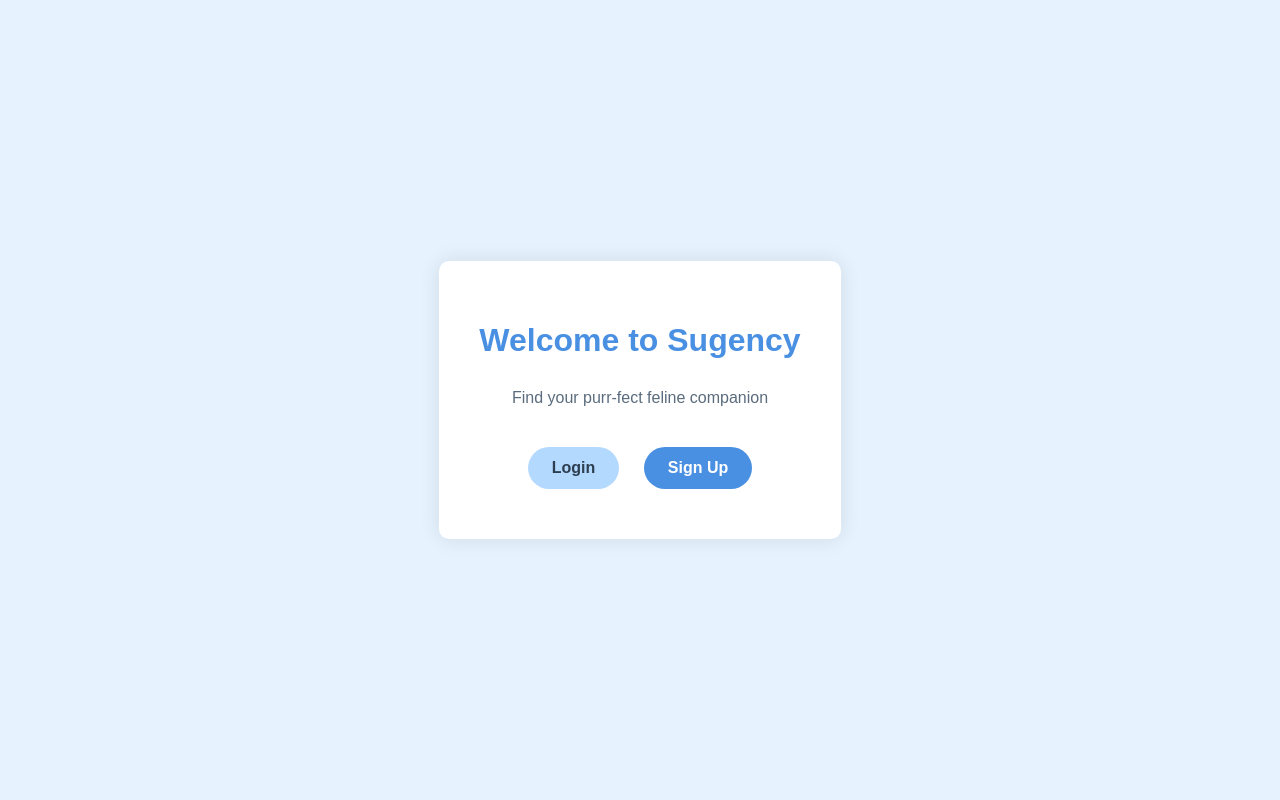
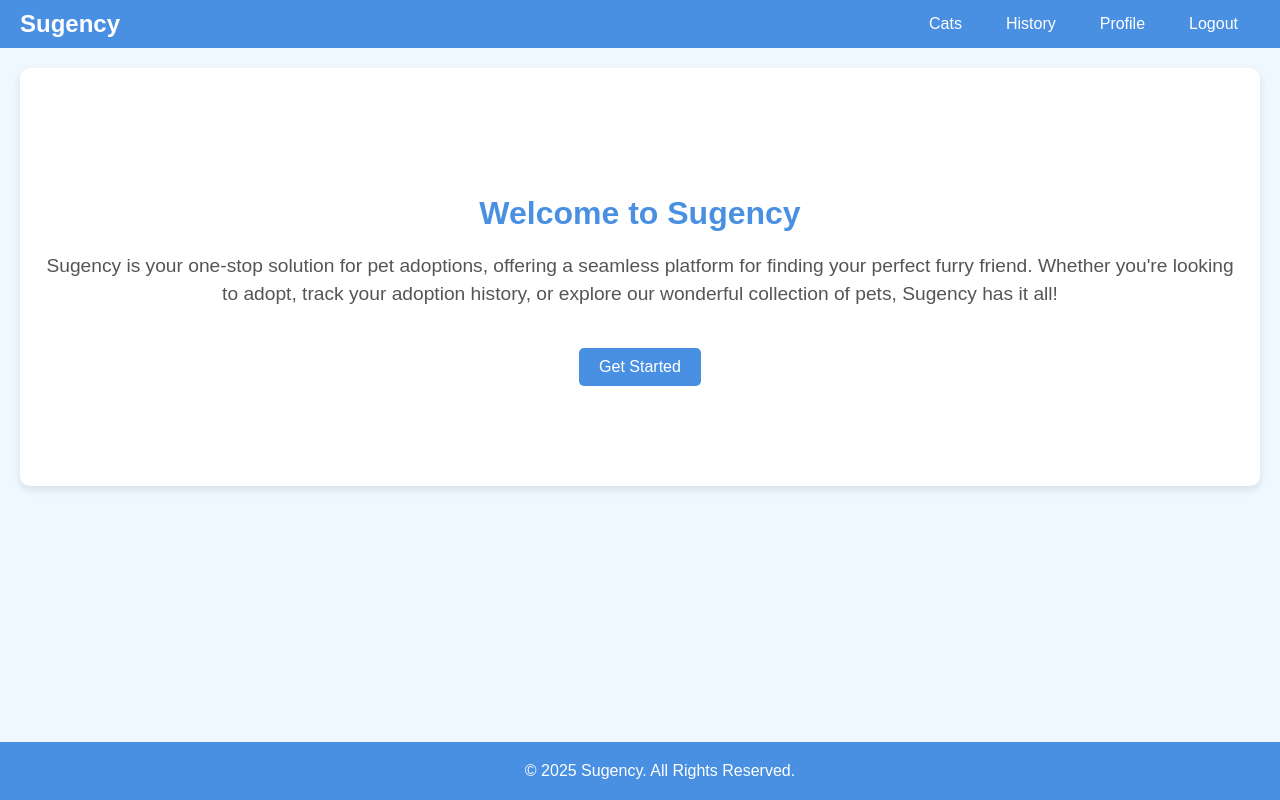
Before and after one commit to Qibaal/Tubes-Sisterin, a CodeIgniter 4 app: the page made by app/Views/welcome_message.php in a window 1280 px wide. Run offline with PHP 8.4 and a stand-in for CodeIgniter, Linux system fonts and the light colour scheme; the template is opened without the code that fills it, so the values that code supplies are empty; some libraries are stand-ins or nearby versions.

Commit message:
add navbar

```diff
--- a/app/Controllers/AuthController.php
+++ b/app/Controllers/AuthController.php
@@ -99,6 +99,6 @@ class AuthController extends ResourceController
         }
 
         session()->destroy();
-        return $this->respond(['message' => 'Logged out successfully']);
+        return redirect()->to('/login');
     }
 }
--- a/app/Views/welcome_message.php
+++ b/app/Views/welcome_message.php
@@ -3,60 +3,145 @@
 <head>
     <meta charset="UTF-8">
     <meta name="viewport" content="width=device-width, initial-scale=1.0">
-    <title>Sugency - Cat Adoption</title>
+    <title>Sugency - Home</title>
     <style>
         body {
             font-family: Arial, sans-serif;
-            background-color: #e6f3ff;
             margin: 0;
             padding: 0;
+            background-color: #f0f8ff;
+        }
+
+        /* Navbar Styles */
+        .navbar {
             display: flex;
-            justify-content: center;
+            justify-content: space-between;
             align-items: center;
-            height: 100vh;
+            background-color: #4a90e2;
+            color: white;
+            padding: 10px 20px;
         }
-        .container {
+
+        .navbar h1 {
+            margin: 0;
+            font-size: 1.5rem;
+        }
+
+        .navbar ul {
+            list-style: none;
+            display: flex;
+            margin: 0;
+            padding: 0;
+        }
+
+        .navbar ul li {
+            margin: 0 10px;
+        }
+
+        .navbar ul li a {
+            color: white;
+            text-decoration: none;
+            padding: 8px 12px;
+            border-radius: 5px;
+            font-size: 1rem;
+        }
+
+        .navbar ul li a:hover {
+            background-color: #357abd;
+        }
+
+        .navbar .auth-buttons a {
+            background-color: white;
+            color: #4a90e2;
+            font-weight: bold;
+            padding: 8px 15px;
+        }
+
+        .navbar .auth-buttons a:hover {
+            background-color: #e1eaf4;
+        }
+
+        /* Hero Section */
+        .hero {
+            text-align: center;
+            padding: 100px 20px;
             background-color: #ffffff;
+            box-shadow: 0 4px 8px rgba(0, 0, 0, 0.1);
             border-radius: 10px;
-            box-shadow: 0 0 20px rgba(0, 0, 0, 0.1);
-            padding: 40px;
+            margin: 20px;
+        }
+
+        .hero h2 {
+            color: #4a90e2;
+            font-size: 2rem;
+            margin-bottom: 20px;
+        }
+
+        .hero p {
+            color: #555;
+            font-size: 1.2rem;
+            line-height: 1.5;
+        }
+
+        .hero button {
+            background-color: #4a90e2;
+            color: white;
+            padding: 10px 20px;
+            font-size: 1rem;
+            border: none;
+            border-radius: 5px;
+            cursor: pointer;
+            margin-top: 20px;
+        }
+
+        .hero button:hover {
+            background-color: #357abd;
+        }
+
+        /* Footer */
+        footer {
             text-align: center;
-        }
-        h1 {
-            color: #4a90e2;
-            margin-bottom: 30px;
-        }
-        .button {
-            display: inline-block;
-            padding: 12px 24px;
-            margin: 10px;
-            border-radius: 25px;
-            text-decoration: none;
-            font-weight: bold;
-            transition: background-color 0.3s;
-        }
-        .signin {
-            background-color: #b3d9ff;
-            color: #2c3e50;
-        }
-        .signin:hover {
-            background-color: #99ccff;
-        }
-        .signup {
+            padding: 20px;
             background-color: #4a90e2;
-            color: #ffffff;
-        }
-        .signup:hover {
-            background-color: #3a7bc8;
+            color: white;
+            position: fixed;
+            width: 100%;
+            bottom: 0;
         }
     </style>
 </head>
 <body>
-    <div class="container">
-        <h1>Welcome to Sugency</h1>
-        <p style="color: #5a6c7d; margin-bottom: 30px;">Find your purr-fect feline companion</p>
-        <a href="login" class="button signin">Login</a>
-        <a href="signup" class="button signup">Sign Up</a>
+    <!-- Navbar -->
+    <div class="navbar">
+        <h1>Sugency</h1>
+        <ul>
+            <?php if (!session()->userdata('user_data')): ?>
+                <!-- If not logged in -->
+                <li class="auth-buttons"><a href="/signup">Sign Up</a></li>
+                <li class="auth-buttons"><a href="/login">Login</a></li>
+            <?php else: ?>
+                <!-- If logged in -->
+                <li><a href="/adoption">Cats</a></li>
+                <li><a href="/adoption/history">History</a></li>
+                <li><a href="/profile">Profile</a></li>
+                <li><a href="/logout">Logout</a></li>
+            <?php endif; ?>
+        </ul>
     </div>
+
+    <!-- Hero Section -->
+    <div class="hero">
+        <h2>Welcome to Sugency</h2>
+        <p>
+            Sugency is your one-stop solution for pet adoptions, offering a seamless platform for finding your perfect furry friend.
+            Whether you're looking to adopt, track your adoption history, or explore our wonderful collection of pets, Sugency has it all!
+        </p>
+        <button onclick="location.href='/signup'">Get Started</button>
+    </div>
+
+    <!-- Footer -->
+    <footer>
+        &copy; <?= date('Y') ?> Sugency. All Rights Reserved.
+    </footer>
 </body>
 </html>
```
Also changed, not shown: app/Views/adoption.php (+62 -0 lines).
